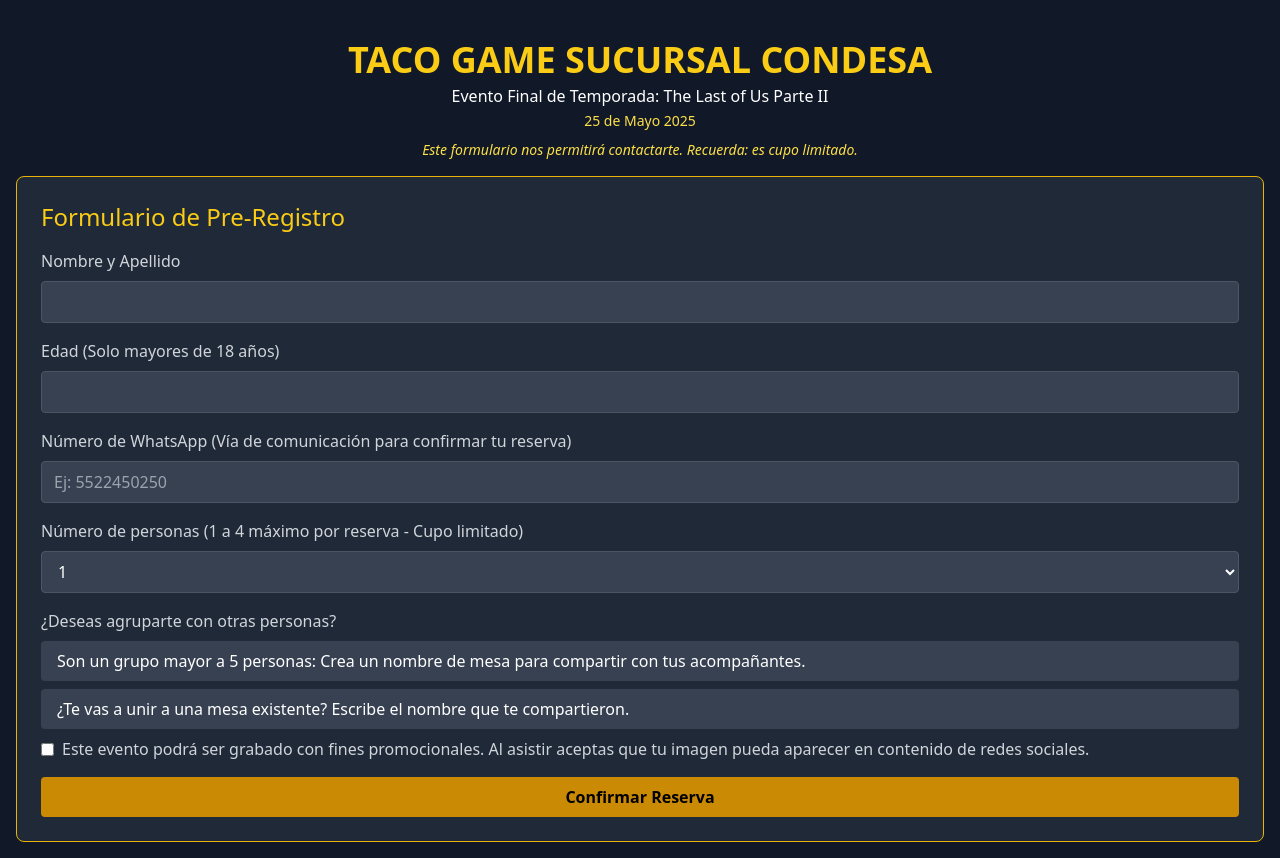
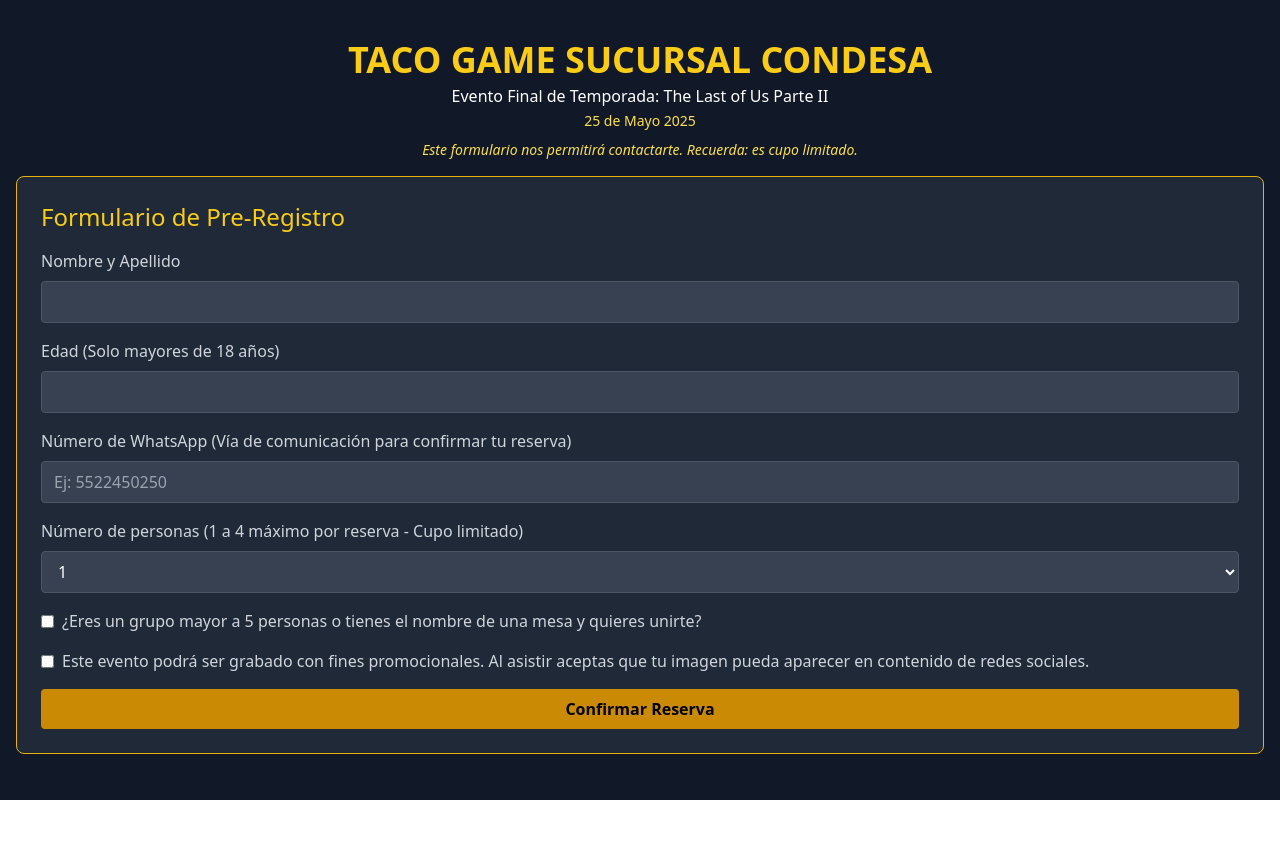
Before and after one commit to EpicFandom/reservas-taco-game, a React (Create React App) app: page / in a window 1280 px wide. After the commit the page ends 800 px from the top, so only its background shows below. Built offline with nearby package versions, Linux system fonts and the light colour scheme.

Commit message:
Fix: mejora visual de agrupación con despliegue por casilla

```diff
--- a/src/components/ReservationForm.js
+++ b/src/components/ReservationForm.js
@@ -7,11 +7,11 @@
     age: '',
     whatsapp: '',
     people: 1,
+    groupOption: false,
     groupName: '',
+    joinGroupName: '',
     acceptRecording: false,
   });
-
-  const [groupOption, setGroupOption] = useState(null); // 'create' o 'join'
 
   const handleChange = (e) => {
     const { name, value, type, checked } = e.target;
@@ -26,7 +26,11 @@
     return partes.length >= 2 && partes.every(p => p.length >= 3);
   };
 
-  const validarWhatsapp = (num) => /^\d{10}$/.test(num);
+  const validarWhatsapp = (num) => {
+    return /^\d{10}$/.test(num);
+  };
+
+  const groupNameFinal = formData.groupName || formData.joinGroupName || null;
 
   const handleSubmit = async (e) => {
     e.preventDefault();
@@ -57,6 +61,7 @@
 
     const payload = {
       ...formData,
+      groupName: groupNameFinal,
       date: new Date().toISOString(),
       eventDate: '2025-05-25',
     };
@@ -65,20 +70,14 @@
       await fetch("https://script.google.com/macros/s/AKfycbzWtF29EQqUaSo3WET9SNX_eXv2-QLw2uKq-Ew8P-ABvhv3kruApR8K7wsTtCurKtvnQA/exec", {
         method: "POST",
         mode: "no-cors",
-        headers: {
-          "Content-Type": "application/json",
-        },
+        headers: { "Content-Type": "application/json" },
         body: JSON.stringify(payload),
       });
 
       Swal.fire({
         title: '<strong>¡Gracias por registrarte!</strong>',
         html: `
-          ${
-            formData.groupName
-              ? `<p style="margin-bottom: 10px;">Comparte este nombre de mesa con tus acompañantes: <strong>${formData.groupName}</strong></p>`
-              : ''
-          }
+          ${groupNameFinal ? `<p style="margin-bottom: 10px;">Comparte este nombre de mesa con tus acompañantes: <strong>${groupNameFinal}</strong></p>` : ''}
           <p style="margin-bottom: 10px;"><strong>Te contactaremos por WhatsApp si tu lugar es confirmado.</strong></p>
           <p style="margin-bottom: 10px;"><strong>Recuerda:</strong> el evento tiene una cuota de <strong>$50 por persona</strong>, que incluye una bebida.</p>
           <p style="margin-bottom: 0;"><em>Este mensaje no confirma tu reserva aún.</em></p>
@@ -90,14 +89,10 @@
       });
 
       setFormData({
-        name: '',
-        age: '',
-        whatsapp: '',
-        people: 1,
-        groupName: '',
+        name: '', age: '', whatsapp: '', people: 1,
+        groupOption: false, groupName: '', joinGroupName: '',
         acceptRecording: false,
       });
-      setGroupOption(null);
     } catch (error) {
       alert("Ocurrió un error al guardar la reserva. Intenta más tarde.");
       console.error(error);
@@ -122,113 +117,54 @@
 
         <div className="mb-4">
           <label className="block text-gray-300 mb-2">Nombre y Apellido</label>
-          <input
-            type="text"
-            name="name"
-            value={formData.name}
-            onChange={handleChange}
-            required
-            className="w-full px-3 py-2 bg-gray-700 border border-gray-600 rounded text-white"
-          />
+          <input type="text" name="name" value={formData.name} onChange={handleChange} required className="w-full px-3 py-2 bg-gray-700 border border-gray-600 rounded text-white" />
         </div>
 
         <div className="mb-4">
           <label className="block text-gray-300 mb-2">Edad (Solo mayores de 18 años)</label>
-          <input
-            type="number"
-            name="age"
-            value={formData.age}
-            onChange={handleChange}
-            required
-            min="18"
-            className="w-full px-3 py-2 bg-gray-700 border border-gray-600 rounded text-white"
-          />
+          <input type="number" name="age" value={formData.age} onChange={handleChange} required min="18" className="w-full px-3 py-2 bg-gray-700 border border-gray-600 rounded text-white" />
         </div>
 
         <div className="mb-4">
           <label className="block text-gray-300 mb-2">Número de WhatsApp (Vía de comunicación para confirmar tu reserva)</label>
-          <input
-            type="tel"
-            name="whatsapp"
-            value={formData.whatsapp}
-            onChange={handleChange}
-            required
-            placeholder="Ej: 5522450250"
-            className="w-full px-3 py-2 bg-gray-700 border border-gray-600 rounded text-white"
-          />
+          <input type="tel" name="whatsapp" value={formData.whatsapp} onChange={handleChange} required placeholder="Ej: 5522450250" className="w-full px-3 py-2 bg-gray-700 border border-gray-600 rounded text-white" />
         </div>
 
         <div className="mb-4">
           <label className="block text-gray-300 mb-2">Número de personas (1 a 4 máximo por reserva - Cupo limitado)</label>
-          <select
-            name="people"
-            value={formData.people}
-            onChange={handleChange}
-            className="w-full px-3 py-2 bg-gray-700 border border-gray-600 rounded text-white"
-          >
-            {[1, 2, 3, 4].map((num) => (
-              <option key={num} value={num}>{num}</option>
-            ))}
+          <select name="people" value={formData.people} onChange={handleChange} className="w-full px-3 py-2 bg-gray-700 border border-gray-600 rounded text-white">
+            {[1, 2, 3, 4].map((num) => <option key={num} value={num}>{num}</option>)}
           </select>
         </div>
 
-        <div className="mb-2">
-          <label className="block text-gray-300 mb-2">¿Deseas agruparte con otras personas?</label>
-          <div className="flex flex-col gap-2">
-            <button
-              type="button"
-              onClick={() => setGroupOption('create')}
-              className={`px-4 py-2 rounded text-left ${groupOption === 'create' ? 'bg-yellow-600 text-black' : 'bg-gray-700 text-white'}`}
-            >
-              Son un grupo mayor a 5 personas: Crea un nombre de mesa para compartir con tus acompañantes.
-            </button>
-            <button
-              type="button"
-              onClick={() => setGroupOption('join')}
-              className={`px-4 py-2 rounded text-left ${groupOption === 'join' ? 'bg-yellow-600 text-black' : 'bg-gray-700 text-white'}`}
-            >
-              ¿Te vas a unir a una mesa existente? Escribe el nombre que te compartieron.
-            </button>
-          </div>
+        <div className="mb-4">
+          <label className="flex items-center text-gray-300">
+            <input type="checkbox" name="groupOption" checked={formData.groupOption} onChange={handleChange} className="mr-2" />
+            ¿Eres un grupo mayor a 5 personas o tienes el nombre de una mesa y quieres unirte?
+          </label>
         </div>
 
-        {groupOption && (
-          <div className="mb-4 mt-2">
-            <label className="block text-gray-300 mb-2">
-              {groupOption === 'create'
-                ? 'Nombre de la mesa para compartir con tu grupo'
-                : 'Nombre de la mesa que te compartieron'}
-            </label>
-            <input
-              type="text"
-              name="groupName"
-              value={formData.groupName}
-              onChange={handleChange}
-              placeholder="Ej: MesaFireflies"
-              required
-              className="w-full px-3 py-2 bg-gray-700 border border-gray-600 rounded text-white"
-            />
-          </div>
+        {formData.groupOption && (
+          <>
+            <div className="mb-4">
+              <label className="block text-gray-300 mb-2">Crear nombre de mesa</label>
+              <input type="text" name="groupName" value={formData.groupName} onChange={handleChange} placeholder="Ej: MesaBonviBand" className="w-full px-3 py-2 bg-gray-700 border border-gray-600 rounded text-white" />
+            </div>
+            <div className="mb-4">
+              <label className="block text-gray-300 mb-2">Unirme a una mesa existente</label>
+              <input type="text" name="joinGroupName" value={formData.joinGroupName} onChange={handleChange} placeholder="Nombre de la mesa que te compartieron" className="w-full px-3 py-2 bg-gray-700 border border-gray-600 rounded text-white" />
+            </div>
+          </>
         )}
 
         <div className="mb-4">
           <label className="flex items-center text-gray-300">
-            <input
-              type="checkbox"
-              name="acceptRecording"
-              checked={formData.acceptRecording}
-              onChange={handleChange}
-              required
-              className="mr-2"
-            />
+            <input type="checkbox" name="acceptRecording" checked={formData.acceptRecording} onChange={handleChange} required className="mr-2" />
             Este evento podrá ser grabado con fines promocionales. Al asistir aceptas que tu imagen pueda aparecer en contenido de redes sociales.
           </label>
         </div>
 
-        <button
-          type="submit"
-          className="w-full bg-yellow-600 hover:bg-yellow-700 text-black font-bold py-2 px-4 rounded transition-colors"
-        >
+        <button type="submit" className="w-full bg-yellow-600 hover:bg-yellow-700 text-black font-bold py-2 px-4 rounded transition-colors">
           Confirmar Reserva
         </button>
       </form>
```
